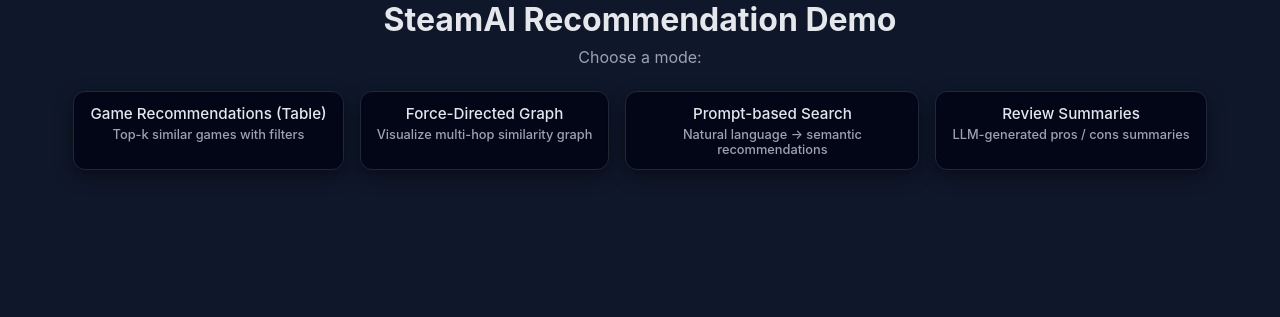
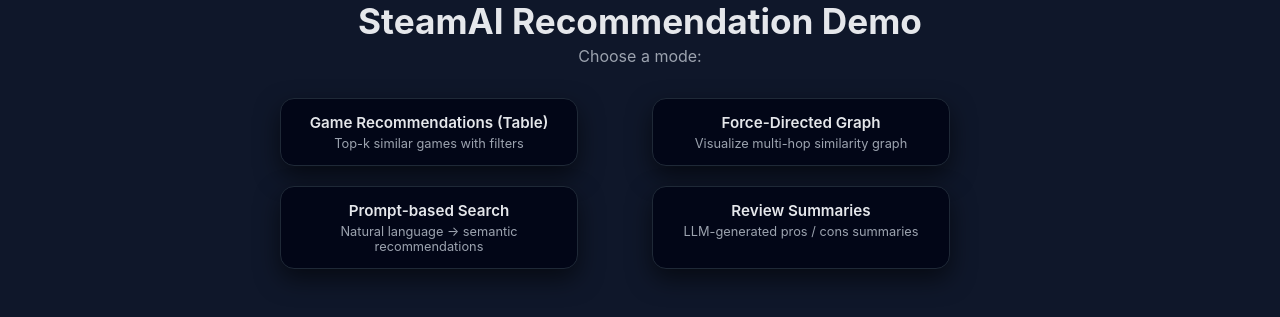
Before and after one commit to lvelf/SteamAI, a Flask app: page / in a window 1280 px wide. Shown: the top 317 px of the page. Run offline with Flask 3, Linux system fonts and the light colour scheme; parts of the project's set-up code (start-up, migrations or seed data) failed here and were passed over.

Commit message:
update UI

```diff
--- a/Website/static/style.css
+++ b/Website/static/style.css
@@ -184,16 +184,8 @@
   color: #9ca3af;
 }
 
-/* 下面这一排 mode 卡片 */
-.mode-nav {
-  display: flex;
-  flex-wrap: wrap;
-  justify-content: center;
-  gap: 16px;
-  margin-top: 24px;
-}
 
-/* 每一个 mode 入口 */
+
 .mode-card {
   min-width: 200px;
   max-width: 260px;
@@ -223,3 +215,98 @@
   border-color: #3b82f6;
   background: #020617;
 }
+
+body.home {
+  min-height: 100vh;
+  display: flex;
+  justify-content: center;
+  align-items: center;
+}
+
+body.home .container {
+  margin: 0 auto;
+  padding: 32px 24px;
+  background: transparent;
+  box-shadow: none;
+}
+
+
+.home-header h1 {
+  font-size: 2.2rem;
+  margin-bottom: 4px;
+}
+
+.home-header p {
+  margin: 0;
+  color: #9ca3af;
+}
+
+.mode-nav {
+  display: grid;
+  grid-template-columns: 1fr;
+  gap: 20px 24px;
+  margin-top: 32px;
+  max-width: 720px;
+  margin-left: auto;
+  margin-right: auto;
+}
+
+@media (min-width: 900px) {
+  .mode-nav {
+    grid-template-columns: repeat(2, minmax(0, 1fr));
+  }
+}
+
+.mode-card {
+  min-width: 220px;
+  max-width: 260px;
+  padding: 14px 18px;
+  border-radius: 14px;
+  background: #020617;
+  border: 1px solid #1f2937;
+  text-align: center;
+  text-decoration: none;
+  color: #e5e7eb;
+  font-size: 0.95rem;
+  font-weight: 600;
+  box-shadow: 0 10px 25px rgba(0,0,0,0.55);
+
+
+  opacity: 0;
+  transform: translateY(16px);
+  animation: cardIn 0.45s ease forwards;
+}
+
+.mode-card span {
+  display: block;
+  font-size: 0.8rem;
+  color: #9ca3af;
+  margin-top: 4px;
+  font-weight: 400;
+}
+
+
+.mode-card:hover {
+  transform: translateY(-4px) scale(1.03);
+  box-shadow: 0 16px 40px rgba(0,0,0,0.7);
+  border-color: #3b82f6;
+  background: radial-gradient(circle at top, #1d2a4a, #020617);
+}
+
+
+@keyframes cardIn {
+  from {
+    opacity: 0;
+    transform: translateY(24px);
+  }
+  to {
+    opacity: 1;
+    transform: translateY(0);
+  }
+}
+
+/* 做一点 stagger，让卡片依次弹出来 */
+.mode-card:nth-child(1) { animation-delay: 0.00s; }
+.mode-card:nth-child(2) { animation-delay: 0.05s; }
+.mode-card:nth-child(3) { animation-delay: 0.10s; }
+.mode-card:nth-child(4) { animation-delay: 0.15s; }
```
Also changed, not shown: Website/templates/summarizer.html (+8 -6 lines).
